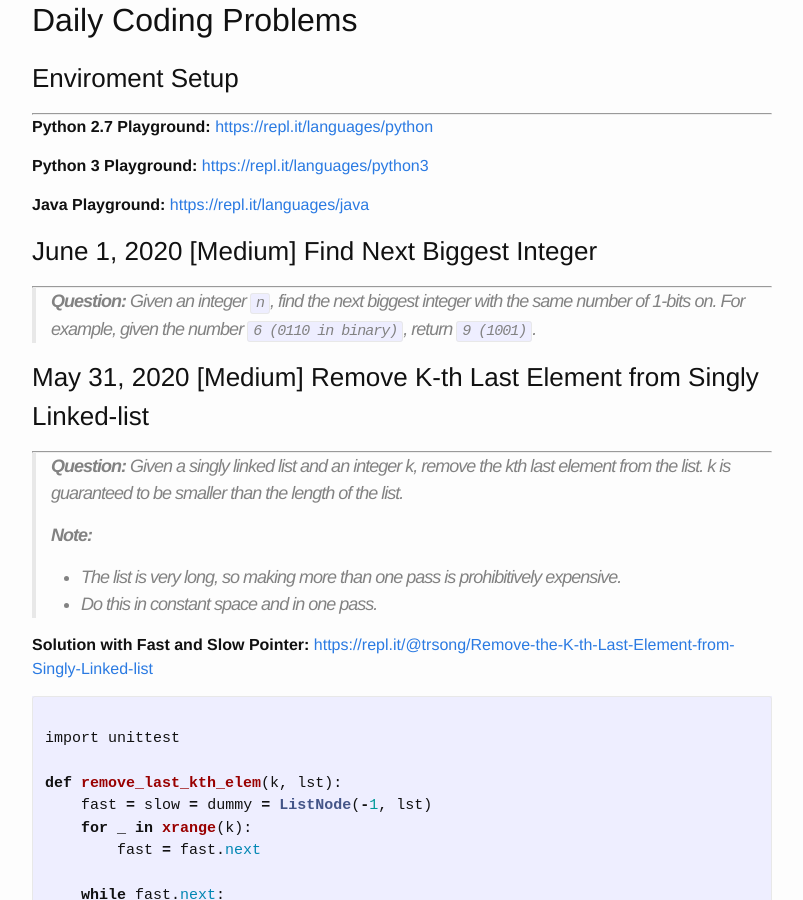
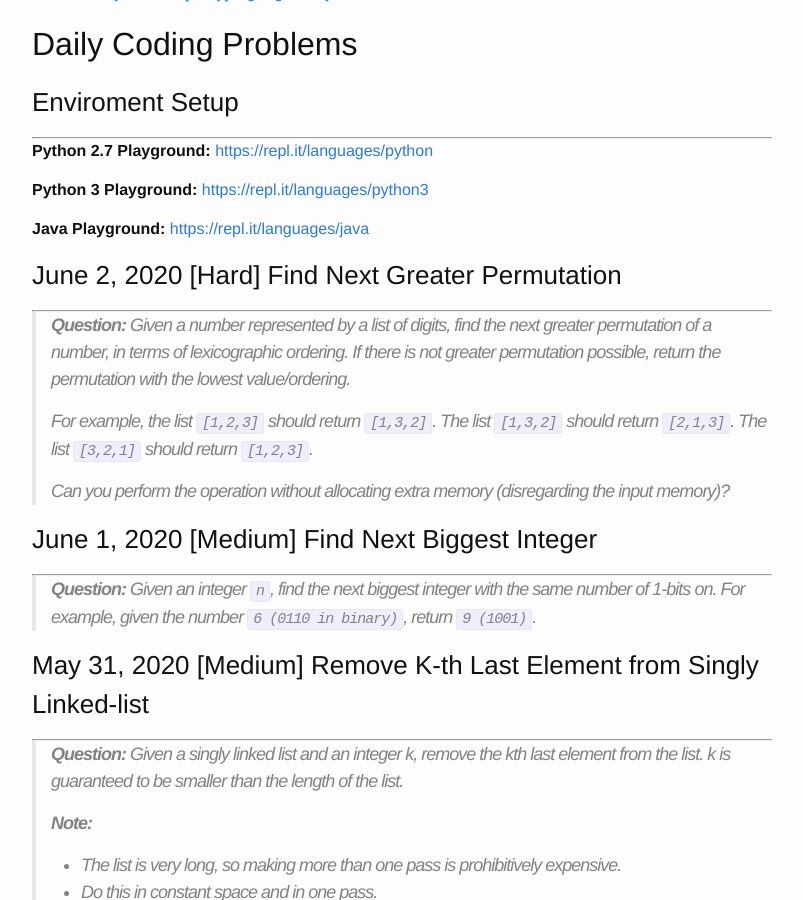
Before and after one commit to trsong/trsong.github.io, a Jekyll site: the page built from _posts/2020-05-01-DailyQuestionsMay.md, in a window 1280 px wide and 900 px high, scrolled down 1035 px. Shown: the whole window, without its empty margins (238-1041 px from the left). Built offline with Jekyll 4.4.1, drawn with Linux system fonts in a browser that asks for light colours; some of the changed text lies outside the part shown.

Commit message:
Add June 2 Question

````diff
--- a/_posts/2020-05-01-DailyQuestionsMay.md
+++ b/_posts/2020-05-01-DailyQuestionsMay.md
@@ -33,6 +33,15 @@ You should return the following, as a string:
 ```
 
 -->
+
+### June 2, 2020 \[Hard\] Find Next Greater Permutation
+---
+> **Question:** Given a number represented by a list of digits, find the next greater permutation of a number, in terms of lexicographic ordering. If there is not greater permutation possible, return the permutation with the lowest value/ordering.
+>
+> For example, the list `[1,2,3]` should return `[1,3,2]`. The list `[1,3,2]` should return `[2,1,3]`. The list `[3,2,1]` should return `[1,2,3]`.
+>
+> Can you perform the operation without allocating extra memory (disregarding the input memory)?
+
 
 ### June 1, 2020 \[Medium\] Find Next Biggest Integer
 ---
````
